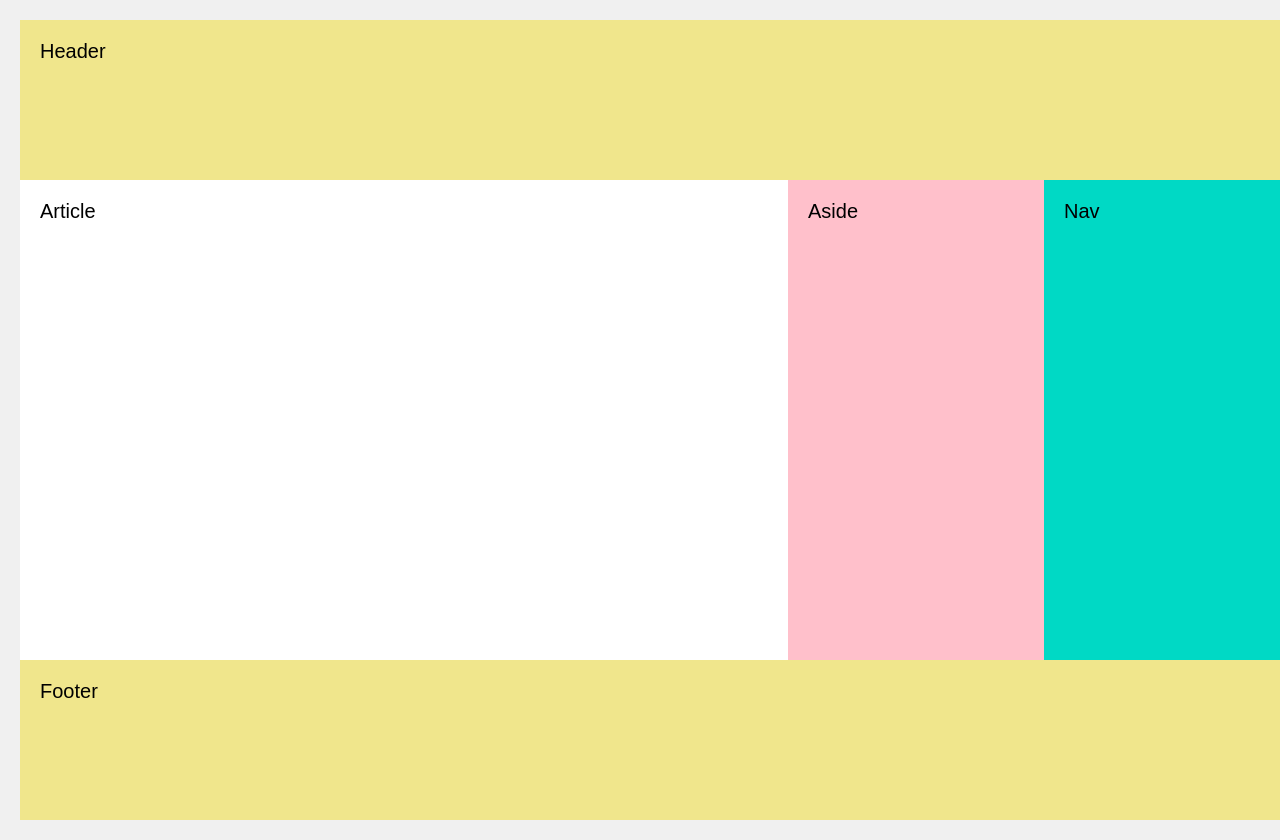
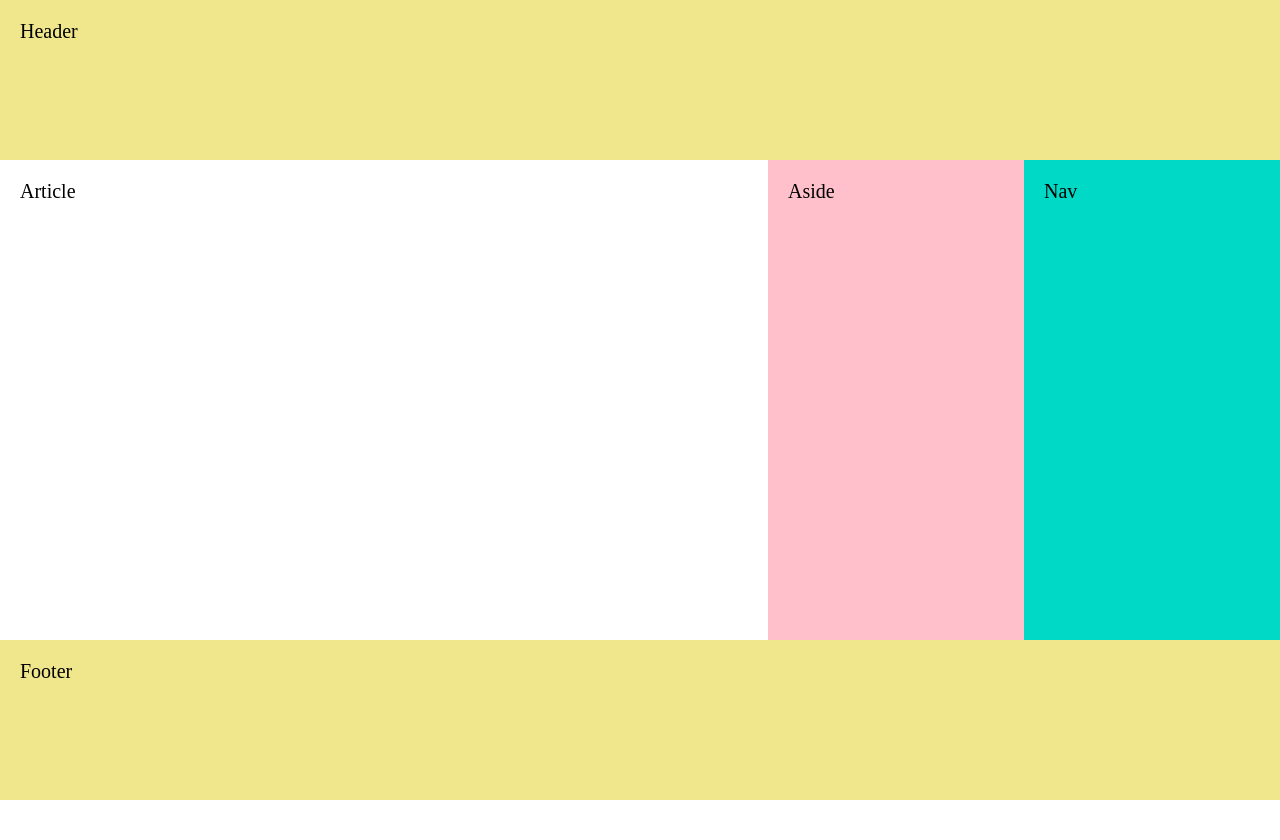
Before and after one commit to marwaamam37-cmd/praktikum_uiuxdesign, a plain HTML site: page praktikum05/flexbox2.html in a window 1280 px wide. After the commit the page ends 800 px from the top, so only its background shows below. Drawn offline with Linux system fonts and the light colour scheme.

Commit message:
finish praktikum05

```diff
--- a/praktikum05/css/flexbox.css
+++ b/praktikum05/css/flexbox.css
@@ -32,17 +32,12 @@ nav {
   background: #00d9c5;
 }
 
-.gridBox {
+.flexBox2 {
   display: grid;
   grid-template-columns: 60% 20% 20%;
   grid-template-rows: 20% 1fr 20%;
   width: 100vw;
   height: 100vh;
-}
-
-.gridBox header,
-.gridBox footer {
-  grid-column: 1 / 4;
 }
 
 .flexBox2 {
@@ -69,18 +64,6 @@ nav {
   height: 60%;
 }
 
-* {
-    box-sizing: border-box;
-    margin: 0;
-    padding: 0;
-}
-
-body {
-    background-color: #f0f0f0;
-    font-family: Arial, Helvetica, sans-serif;
-    padding: 20px;
-}
-
 .galeri-container {
     display: flex;
     flex-wrap: wrap;
@@ -88,13 +71,14 @@ body {
     justify-content: center;
     max-width: 900px;
     margin: 0 auto;
+    padding-top: 5px;
 }
 
 .galeri-container img {
     height: 120px;
     object-fit: cover;
-    border: 2x solid #ccc;
-    border-radius: 8px;
+    border: 2px solid #ccc;
+    border-radius: 4px;
 }
 
 .panjang {
--- /dev/null
+++ b/praktikum05/css/flexbox4.1.css
@@ -0,0 +1,55 @@
+* {
+  box-sizing: border-box;
+}
+
+body {
+  margin: 0;
+  font-family: "Times New Roman", serif;
+  font-size: 20px;
+}
+
+.flexBox1 {
+  display: grid;
+  grid-template-columns: 22.5% 54.5% 1fr;
+  grid-template-rows: 20% 1fr 20%;
+  width: 100vw;
+  height: 100vh;
+}
+
+header,
+footer,
+article,
+aside,
+nav {
+  padding: 20px;
+}
+
+nav {
+  grid-column: 1;
+  grid-row: 1 / 4;
+  background: pink;
+}
+
+header {
+  grid-column: 2 / 4;
+  grid-row: 1;
+  background: #f0e68c;
+}
+
+article {
+  grid-column: 2;
+  grid-row: 2;
+  background: white;
+}
+
+aside {
+  grid-column: 3;
+  grid-row: 2;
+  background: cyan;
+}
+
+footer {
+  grid-column: 2 / 4;
+  grid-row: 3;
+  background: #f0e68c;
+}
--- /dev/null
+++ b/praktikum05/css/flexbox4.2.css
@@ -0,0 +1,72 @@
+* {
+  box-sizing: border-box;
+}
+
+body {
+  margin: 0;
+  font-family: Arial, Helvetica, sans-serif;
+  font-size: 28px;
+  font-weight: bold;
+  color: white;
+}
+
+.flexBox2 {
+  display: grid;
+  grid-template-columns: 28% 1fr;
+  grid-template-rows: 11% 1fr 11%;
+  gap: 4vh 3.5%;
+  width: 100vw;
+  height: 100vh;
+  padding: 4.5vh 4%;
+  background: #fdabab;
+}
+
+header,
+footer,
+aside,
+.article-title,
+.image {
+  display: flex;
+  align-items: center;
+  justify-content: center;
+}
+
+header {
+  grid-column: 1 / 3;
+  background: #99d0c8;
+}
+
+footer {
+  grid-column: 1 / 3;
+  background: #99d0c8;
+}
+
+aside {
+  background: #62b3b3;
+}
+
+article {
+  display: flex;
+  flex-direction: column;
+  background: #fa7a7a;
+}
+
+.article-title {
+  flex: 1;
+  align-items: flex-end;
+  padding-bottom: 30px;
+}
+
+.images {
+  display: flex;
+  gap: 4%;
+  height: 38%;
+  padding: 0 4% 4%;
+}
+
+.image {
+  flex: 1;
+  background: #d4d4d4;
+  color: #f2f2f2;
+  font-size: 24px;
+}
--- a/praktikum05/flexbox2.html
+++ b/praktikum05/flexbox2.html
@@ -3,11 +3,11 @@
 <head>
   <meta charset="UTF-8">
   <meta name="viewport" content="width=device-width, initial-scale=1.0">
-  <title>Layout Header Footer</title>
+  <title>Layout FlexBox2</title>
   <link rel="stylesheet" href="css/flexbox.css">
 </head>
 <body>
-  <div class="gridBox">
+  <div class="flexBox2">
     <header>Header</header>
     <article>Article</article>
     <aside>Aside</aside>
```
Also changed, not shown: praktikum05/flexbox4.1.html (added, +18 -0 lines), praktikum05/flexbox4.2.html (added, +24 -0 lines), praktikum06/index.html (added, +58 -0 lines), praktikum05/flexbox4.html (deleted).
